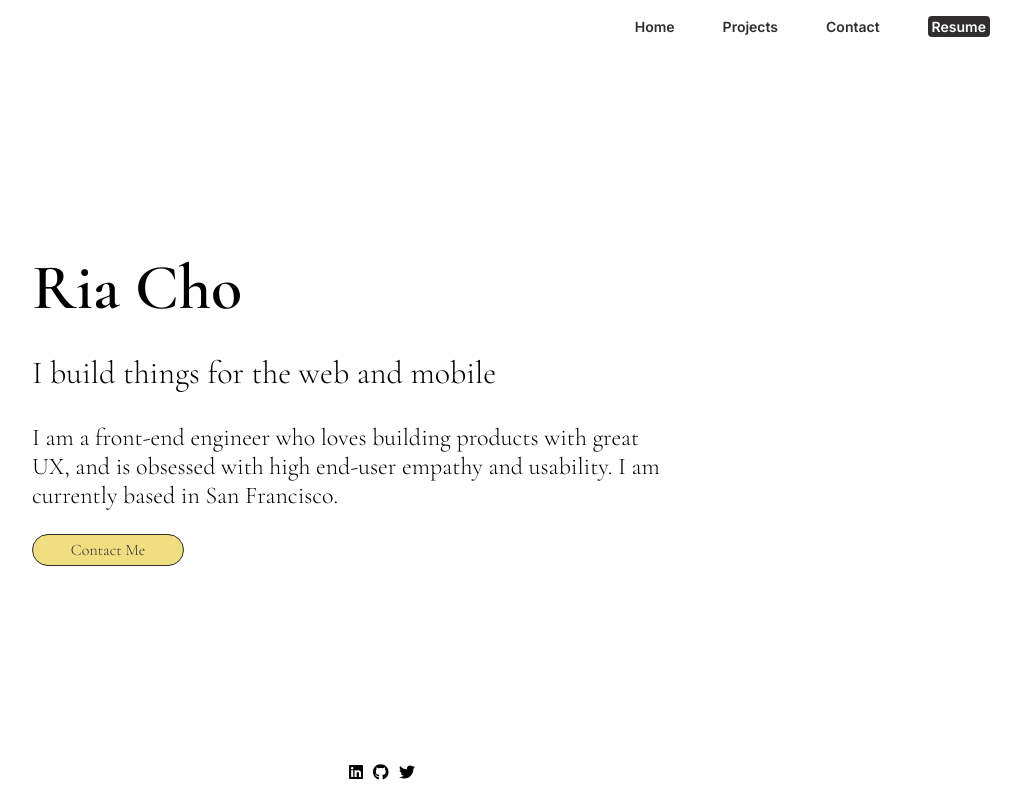
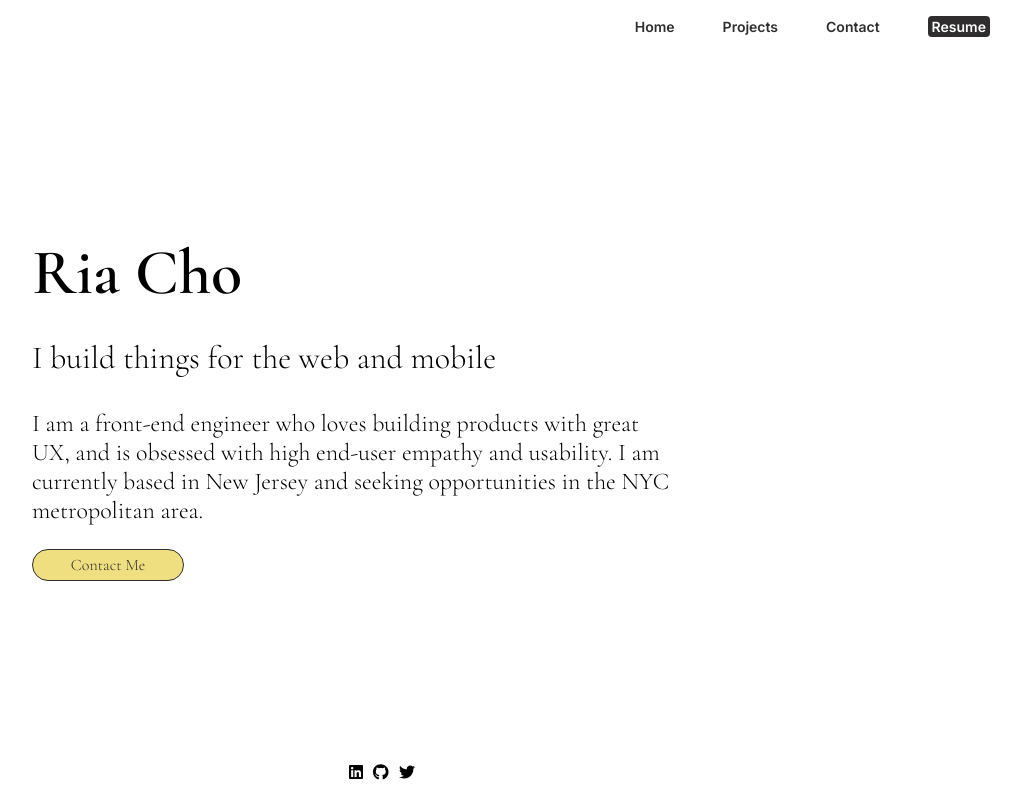
Before and after one commit to gcho91/riacho-portfolio-next, a Next.js app: page / in a window 1280 px wide. Shown: the top 800 px of the page, without its empty margins (258-1279 px from the left). Built offline with nearby package versions, Linux system fonts and the light colour scheme.

Commit message:
Update about me text

```diff
--- a/components/HeroSection.tsx
+++ b/components/HeroSection.tsx
@@ -11,7 +11,7 @@ export default function HeroSection() {
         <div className={heroStyles.hero}>
             <h1 className={[...classes, heroStyles.name, heroStyles.delay1].join(" ")}>Ria Cho</h1>
             <h2 className={[...classes, heroStyles.subtext, heroStyles.delay2].join(" ")}>I build things for the <span className="intro-highlight">web</span> and <span className="intro-highlight">	mobile </span></h2>
-            <p className={[...classes, heroStyles.description, heroStyles.delay3].join(" ")}>I am a front-end engineer who loves building products with great UX, and is obsessed with high end-user empathy and usability. I am currently based in San Francisco.</p>
+            <p className={[...classes, heroStyles.description, heroStyles.delay3].join(" ")}>I am a front-end engineer who loves building products with great UX, and is obsessed with high end-user empathy and usability. I am currently based in New Jersey and seeking opportunities in the NYC metropolitan area.</p>
             <div className={[...classes, heroStyles.delay4].join(" ")}>
                 <LinkButton linkText="Contact Me" url="gcho91@gmail.com" />
             </div>
```
